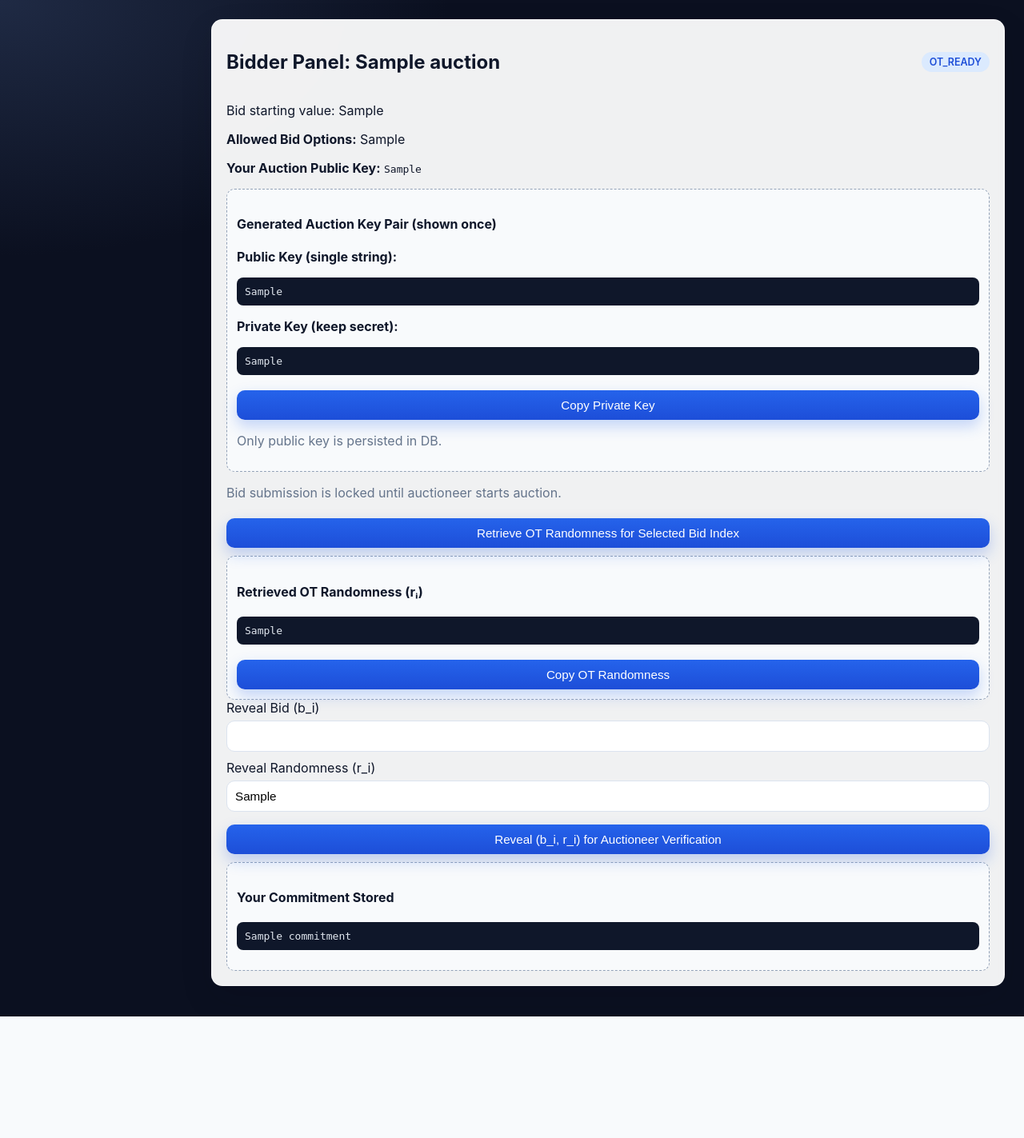
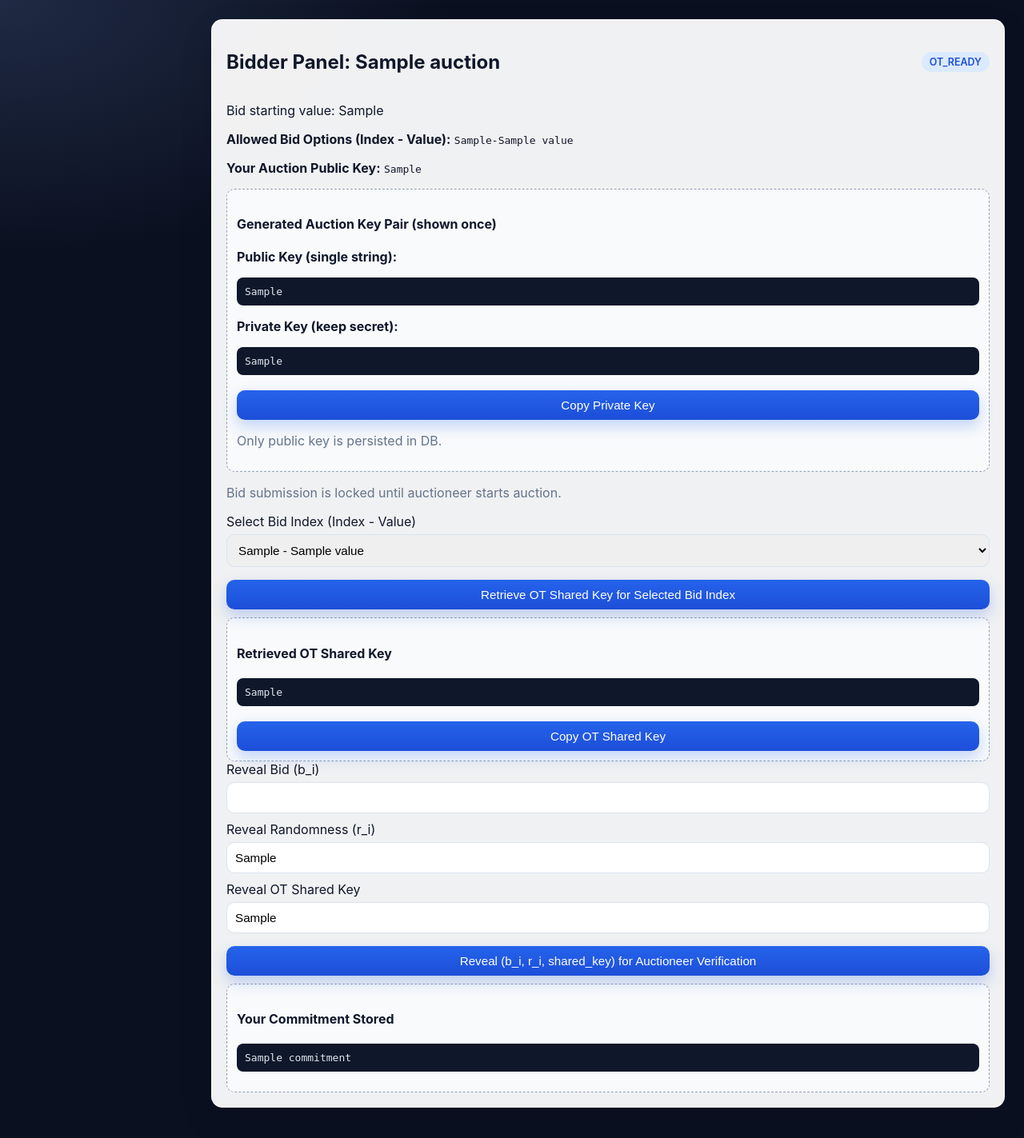
Before and after one commit to Akku1508/research-auction, a Flask app: template frontend/templates/bidder_panel.html in a window 1280 px wide. Shown: the whole page at 80% size. Before the commit the page ends 1271 px from the top, so only its background shows below. Run offline with Flask 3, Linux system fonts and the light colour scheme; the template is opened without the code that fills it: most values are stand-ins (such as "Sample title", 1, 10 or a date in 2020).

Commit message:
Fix reveal validation by normalizing OT keys and prefilling r_i

```diff
--- a/backend/app.py
+++ b/backend/app.py
@@ -131,6 +131,13 @@ def public_key_from_any(value):
             raise ValueError("Invalid public key format")
         return (int(data[:64], 16), int(data[64:], 16))
     raise ValueError("Unsupported public key format")
+
+
+def normalize_shared_key(value: str):
+    normalized = (value or "").strip().lower()
+    if normalized.startswith("0x"):
+        normalized = normalized[2:]
+    return normalized
 
 def current_user():
     if "user_id" not in session:
@@ -360,15 +367,9 @@ def prepare_ot(auction_id):
     bid_options = auction.get("bid_options", DEFAULT_BID_OPTIONS)
     for bid in bid_rows:
         chosen_index = int(bid.get("bid_index", 0))
-        hidden_r = int(bid.get("hidden_randomness", "0"))
-        messages = []
-        for idx in range(len(bid_options)):
-            if idx == chosen_index:
-                messages.append(hidden_r.to_bytes(66, "big"))
-            else:
-                messages.append((secrets.randbelow(curve.n - 1) + 1).to_bytes(66, "big"))
+        shared_keys = [secrets.token_bytes(32) for _ in range(len(bid_options))]
 
-        state = ot_tree.sender_prepare_tree(messages)
+        state = ot_tree.sender_prepare_tree(shared_keys)
         bids_col.update_one(
             {"_id": bid["_id"]},
             {
@@ -380,13 +381,14 @@ def prepare_ot(auction_id):
                         "ciphertexts": [c.hex() for c in state["ciphertexts"]],
                         "level_pairs": [[p[0].hex(), p[1].hex()] for p in state["level_pairs"]],
                     },
+                    "ot_expected_shared_key": shared_keys[chosen_index].hex(),
                     "ot_ready": True,
                 }
             },
         )
 
     auctions_col.update_one({"_id": ObjectId(auction_id)}, {"$set": {"status": STATUS_OT_READY}})
-    flash("OT ready. Bidders may reveal (b_i, r_i) with ZKP.")
+    flash("OT ready. Bidders may reveal (b_i, r_i, shared_key) with ZKP.")
     return redirect(url_for("auctioneer_panel", auction_id=auction_id))
 
 
@@ -437,6 +439,8 @@ def bidder_panel(auction_id):
 
     bid_doc = bids_col.find_one({"auction_id": auction_id, "bidder_id": session["user_id"]})
     bidder_public_key = auction.get("participant_keys", {}).get(session["user_id"], {}).get("public_key")
+    bid_options = auction.get("bid_options", DEFAULT_BID_OPTIONS)
+    indexed_bid_options = [{"index0": idx, "index1": idx + 1, "value": value} for idx, value in enumerate(bid_options)]
     return render_template(
         "bidder_panel.html",
         auction=serialize_auction(auction),
@@ -444,6 +448,7 @@ def bidder_panel(auction_id):
         generated_keys=session.get(f"auction_last_generated_keys_{auction_id}"),
         needs_private_key=not bool(session.get(f"auction_sk_{auction_id}")),
         bidder_public_key=bidder_public_key,
+        indexed_bid_options=indexed_bid_options,
     )
 
 
@@ -502,8 +507,21 @@ def submit_bid(auction_id):
     if signer_pk not in ring_entries:
         ring_entries.append(signer_pk)
 
+    randomness_raw = request.form.get("randomness", "").strip()
+    if not randomness_raw:
+        flash("Generate randomness r_i first, then submit your commitment.")
+        return redirect(url_for("bidder_panel", auction_id=auction_id))
+    try:
+        r_i = int("".join(ch for ch in randomness_raw if ch.isdigit()))
+    except ValueError:
+        flash("Invalid randomness format")
+        return redirect(url_for("bidder_panel", auction_id=auction_id))
+    if not (1 <= r_i < curve.n):
+        flash("Randomness r_i must be in valid scalar range.")
+        return redirect(url_for("bidder_panel", auction_id=auction_id))
+
     # Stage-2 Pedersen commitment C_i = g^b_i h^r_i
-    commitment, r_i = pedersen.commit(bid_value)
+    commitment, r_i = pedersen.commit(bid_value, randomness=r_i)
     chosen_index = bid_options.index(bid_value)
 
     # Ring signature over commitment message.
@@ -575,6 +593,19 @@ def retrieve_ot_value(auction_id):
         flash("No OT state available for your bid")
         return redirect(url_for("bidder_panel", auction_id=auction_id))
 
+    selected_index_raw = request.form.get("bid_index", "").strip()
+    if selected_index_raw == "":
+        flash("Choose bid index option before retrieving OT value.")
+        return redirect(url_for("bidder_panel", auction_id=auction_id))
+    try:
+        selected_index = int(selected_index_raw)
+    except ValueError:
+        flash("Invalid bid index selected.")
+        return redirect(url_for("bidder_panel", auction_id=auction_id))
+    if selected_index != int(bid.get("bid_index", -1)):
+        flash("Selected bid index does not match your committed bid option.")
+        return redirect(url_for("bidder_panel", auction_id=auction_id))
+
     ot_state_db = bid["ot_sender_state"]
     sender_state = {
         "original_n": ot_state_db["original_n"],
@@ -583,11 +614,11 @@ def retrieve_ot_value(auction_id):
         "ciphertexts": [bytes.fromhex(x) for x in ot_state_db["ciphertexts"]],
         "level_pairs": [(bytes.fromhex(pair[0]), bytes.fromhex(pair[1])) for pair in ot_state_db["level_pairs"]],
     }
-    r_i = int.from_bytes(ot_tree.receiver_obtain_leaf(sender_state, int(bid["bid_index"])), "big")
+    shared_key = ot_tree.receiver_obtain_leaf(sender_state, selected_index).hex()
 
-    bids_col.update_one({"_id": bid["_id"]}, {"$set": {"ot_randomness": str(r_i), "ot_retrieved": True}})
-    session[f"ot_randomness_{auction_id}"] = str(r_i)
-    flash("OT value retrieved successfully for your selected bid index.")
+    bids_col.update_one({"_id": bid["_id"]}, {"$set": {"ot_shared_key": shared_key, "ot_retrieved": True}})
+    session[f"ot_shared_key_{auction_id}"] = shared_key
+    flash("OT shared key retrieved successfully for your selected bid index.")
     return redirect(url_for("bidder_panel", auction_id=auction_id))
 
 
@@ -609,9 +640,14 @@ def reveal_bid(auction_id):
     bid_value = int(request.form["bid_value"])
     randomness_raw = request.form.get("randomness", "").strip()
     if not randomness_raw:
-        flash("Enter randomness r_i (from OT retrieval stage).")
+        flash("Enter commitment randomness r_i used during bid submission.")
         return redirect(url_for("bidder_panel", auction_id=auction_id))
     randomness = int("".join(ch for ch in randomness_raw if ch.isdigit()))
+    shared_key = normalize_shared_key(request.form.get("shared_key", ""))
+    if not shared_key:
+        flash("Enter OT shared key (retrieved from OT stage).")
+        return redirect(url_for("bidder_panel", auction_id=auction_id))
+
     proof = zk.prove_opening(bid_value, randomness)
 
     bids_col.update_one(
@@ -620,6 +656,7 @@ def reveal_bid(auction_id):
             "$set": {
                 "revealed_bid": bid_value,
                 "randomness": str(randomness),
+                "revealed_shared_key": shared_key,
                 "verification_status": "PENDING",
                 "zk_opening": {"T": point_to_json(proof["T"]), "e": str(proof["e"]), "z1": str(proof["z1"]), "z2": str(proof["z2"])}
             }
@@ -655,6 +692,12 @@ def verify_revealed_bids(auction_id):
         b_i = int(bid["revealed_bid"])
         r_i = int(bid["randomness"])
         commit_ok = pedersen.verify_opening(c_i, b_i, r_i)
+        revealed_shared_key = normalize_shared_key(bid.get("revealed_shared_key", ""))
+        expected_shared_key = normalize_shared_key(bid.get("ot_expected_shared_key", ""))
+        # Backward compatibility for records created before ot_expected_shared_key existed.
+        if not expected_shared_key:
+            expected_shared_key = normalize_shared_key(bid.get("ot_shared_key", ""))
+        shared_key_ok = bool(revealed_shared_key and expected_shared_key and revealed_shared_key == expected_shared_key)
         zk_payload = bid.get("zk_opening", {})
         zk_ok = False
         if zk_payload and zk_payload.get("T"):
@@ -667,10 +710,18 @@ def verify_revealed_bids(auction_id):
                     "z2": int(zk_payload["z2"]),
                 },
             )
-        is_valid = bool(commit_ok and zk_ok)
+        is_valid = bool(shared_key_ok and commit_ok and zk_ok)
         bids_col.update_one(
             {"_id": bid["_id"]},
-            {"$set": {"commitment_valid": commit_ok, "zk_valid": zk_ok, "is_valid": is_valid, "verification_status": "VERIFIED"}},
+            {
+                "$set": {
+                    "shared_key_valid": shared_key_ok,
+                    "commitment_valid": commit_ok,
+                    "zk_valid": zk_ok,
+                    "is_valid": is_valid,
+                    "verification_status": "VERIFIED",
+                }
+            },
         )
         if is_valid:
             valid_count += 1
--- a/frontend/static/js/app.js
+++ b/frontend/static/js/app.js
@@ -3,8 +3,35 @@ function copyText(elementId) {
   if (!el) return;
   const text = el.innerText || el.textContent || '';
   navigator.clipboard.writeText(text).then(() => {
-    alert('Private key copied. Store it safely.');
+    alert('Copied to clipboard.');
   }).catch(() => {
     alert('Copy failed. Please copy manually.');
   });
 }
+
+function copyInputValue(inputId) {
+  const input = document.getElementById(inputId);
+  if (!input) return;
+  const text = input.value || '';
+  navigator.clipboard.writeText(text).then(() => {
+    alert('Copied to clipboard.');
+  }).catch(() => {
+    alert('Copy failed. Please copy manually.');
+  });
+}
+
+function generateRandomness(inputId, previewId) {
+  const input = document.getElementById(inputId);
+  if (!input) return;
+
+  const bytes = new Uint8Array(32);
+  crypto.getRandomValues(bytes);
+  const hex = Array.from(bytes, (b) => b.toString(16).padStart(2, '0')).join('');
+  const decimal = BigInt(`0x${hex}`).toString(10);
+  input.value = decimal;
+
+  if (previewId) {
+    const preview = document.getElementById(previewId);
+    if (preview) preview.textContent = `Generated r_i: ${decimal}`;
+  }
+}
--- a/frontend/templates/bidder_panel.html
+++ b/frontend/templates/bidder_panel.html
@@ -6,7 +6,11 @@
     <span class="badge status-{{ auction.status|lower }}">{{ auction.status }}</span>
   </div>
   <p>Bid starting value: {{ auction.bid_start_value }}</p>
-  <p><strong>Allowed Bid Options:</strong> {{ auction.bid_options }}</p>
+  <p><strong>Allowed Bid Options (Index - Value):</strong>
+    {% for item in indexed_bid_options %}
+      <code>{{ item.index1 }}-{{ item.value }}</code>{% if not loop.last %}, {% endif %}
+    {% endfor %}
+  </p>
   {% if bidder_public_key %}
   <p><strong>Your Auction Public Key:</strong> <code>{{ bidder_public_key }}</code></p>
   {% endif %}
@@ -27,11 +31,19 @@
   <form action="{{ url_for('submit_bid', auction_id=auction._id) }}" method="post" class="stack-actions">
     <label>Bid Value
       <select name="bid_value" required>
-        {% for option in auction.bid_options %}
-          <option value="{{ option }}">{{ option }}</option>
+        {% for item in indexed_bid_options %}
+          <option value="{{ item.value }}">{{ item.index1 }} - {{ item.value }}</option>
         {% endfor %}
       </select>
     </label>
+    <label>Commitment Randomness (r_i)
+      <input id="bidRandomnessInput" name="randomness" type="text" placeholder="Generate random r_i" required />
+    </label>
+    <div>
+      <button type="button" class="btn-link" onclick="generateRandomness('bidRandomnessInput', 'bidRandomnessPreview')">Generate r_i</button>
+      <button type="button" class="btn-link" onclick="copyInputValue('bidRandomnessInput')">Copy r_i</button>
+    </div>
+    <pre id="bidRandomnessPreview" class="muted"></pre>
 
     {% if needs_private_key %}
     <label>Private Key (required because session key is missing)
@@ -47,13 +59,20 @@
 
   {% if auction.status == 'OT_READY' %}
   <form action="{{ url_for('retrieve_ot_value', auction_id=auction._id) }}" method="post" class="stack-actions">
-    <button>Retrieve OT Randomness for Selected Bid Index</button>
+    <label>Select Bid Index (Index - Value)
+      <select name="bid_index" required>
+        {% for item in indexed_bid_options %}
+          <option value="{{ item.index0 }}" {% if bid_doc and bid_doc.bid_index == item.index0 %}selected{% endif %}>{{ item.index1 }} - {{ item.value }}</option>
+        {% endfor %}
+      </select>
+    </label>
+    <button>Retrieve OT Shared Key for Selected Bid Index</button>
   </form>
-  {% if bid_doc and bid_doc.ot_randomness %}
+  {% if bid_doc and bid_doc.ot_shared_key %}
   <div class="stage-box">
-    <h4>Retrieved OT Randomness (rᵢ)</h4>
-    <pre id="otRandomnessText">{{ bid_doc.ot_randomness }}</pre>
-    <button type="button" class="btn-link" onclick="copyText('otRandomnessText')">Copy OT Randomness</button>
+    <h4>Retrieved OT Shared Key</h4>
+    <pre id="otSharedKeyText">{{ bid_doc.ot_shared_key }}</pre>
+    <button type="button" class="btn-link" onclick="copyText('otSharedKeyText')">Copy OT Shared Key</button>
   </div>
   {% endif %}
 
@@ -62,9 +81,12 @@
       <input name="bid_value" type="number" min="1" required />
     </label>
     <label>Reveal Randomness (r_i)
-      <input name="randomness" type="text" value="{{ bid_doc.ot_randomness if bid_doc and bid_doc.ot_randomness else '' }}" required />
+      <input name="randomness" type="text" value="{{ bid_doc.hidden_randomness if bid_doc and bid_doc.hidden_randomness else '' }}" required />
     </label>
-    <button>Reveal (b_i, r_i) for Auctioneer Verification</button>
+    <label>Reveal OT Shared Key
+      <input name="shared_key" type="text" value="{{ bid_doc.ot_shared_key if bid_doc and bid_doc.ot_shared_key else '' }}" required />
+    </label>
+    <button>Reveal (b_i, r_i, shared_key) for Auctioneer Verification</button>
   </form>
   {% else %}
   <p class="muted">Reveal stage opens only after OT is prepared by auctioneer.</p>
```
